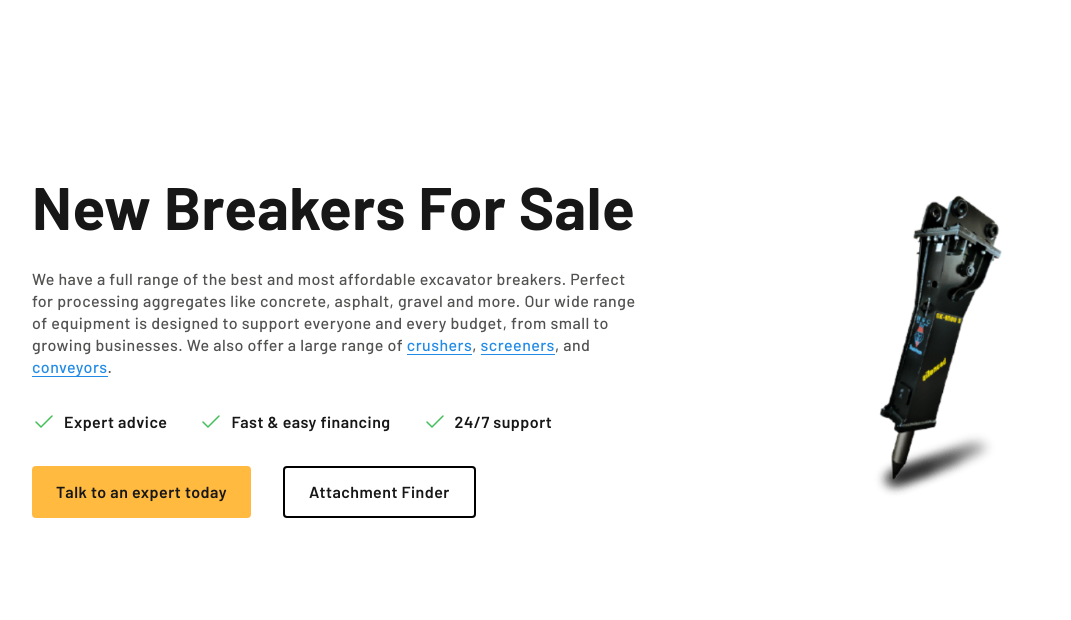
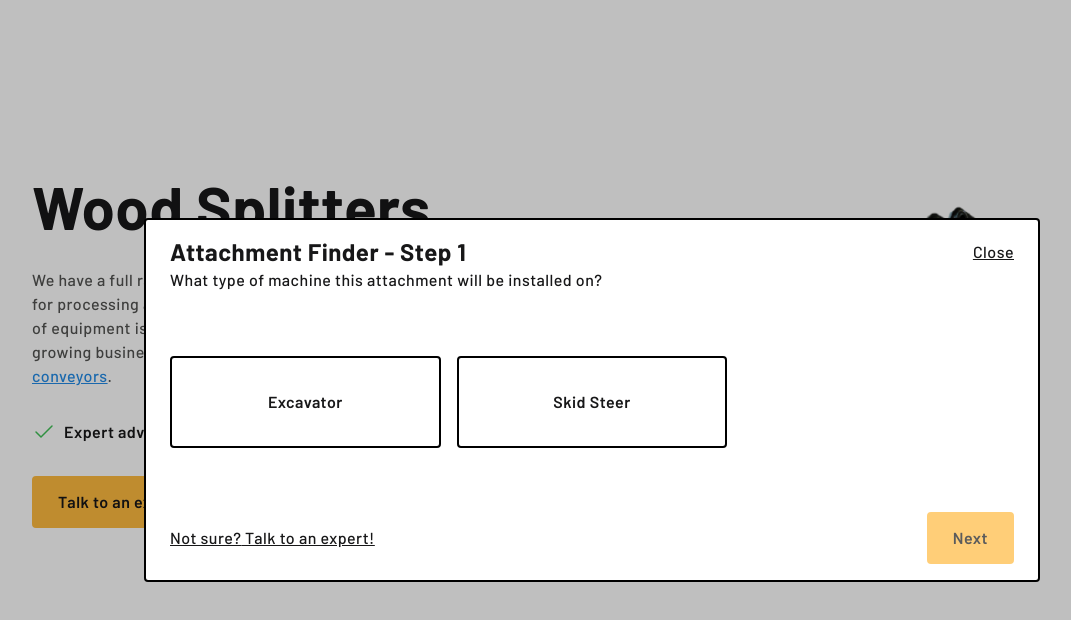
Before and after one commit to rubensrojas/mp-attachment-configurator, a Next.js app: page / in a window 1280 px wide. Both pictures are taken after a click on the button "Attachment Finder". Shown: the top 620 px of the page, without its empty margins (48-1119 px from the left). Built offline with nearby package versions, Linux system fonts and the light colour scheme.

Commit message:
Modal for attachment options selector mockup

```diff
--- a/app/globals.css
+++ b/app/globals.css
@@ -17,7 +17,7 @@
 }
 
 body {
-  color: #171718;
+  @apply text-brand-black;
   letter-spacing: 0.03em;
 }
 
@@ -28,15 +28,17 @@ body {
 
 a {
   color: #228be6;
-  border-bottom: 1px solid #228be6;
+  text-decoration: underline;
 }
 
 .btn {
-  @apply py-4 px-6 w-fit block bg-brand-yellow rounded font-semibold leading-none text-base;
-  @apply transition-colors ease-in-out duration-200 hover:bg-brand-yellow-light;
+  @apply py-4 px-6 w-fit block bg-brand-yellow border-2 border-brand-yellow rounded font-semibold leading-none text-base;
+  @apply transition-colors ease-in-out duration-200 hover:bg-brand-yellow-light hover:border-brand-yellow-light;
+  @apply disabled:opacity-70 disabled:cursor-not-allowed;
 }
 
 .btn--outline {
   @apply py-4 px-6 w-fit block border-2 border-black rounded font-semibold leading-none text-base;
   @apply transition-colors ease-in-out duration-200 hover:bg-brand-yellow-light hover:border-brand-yellow-light;
+  @apply disabled:opacity-70 disabled:cursor-not-allowed;
 }
--- a/app/page.tsx
+++ b/app/page.tsx
@@ -1,19 +1,26 @@
+"use client";
+
+import Modal from "@/components/modal";
 import Image from "next/image";
+import { useState } from "react";
 
 const perks = ["Expert advice", "Fast & easy financing", "24/7 support"];
 
 export default function Home() {
+  const [isOpen, setIsOpen] = useState(false);
+
   return (
+    <>
       <main className="px-5 md:px-20 py-10 md:py-44 max-w-xxl mx-auto">
-      <div className="flex flex-col-reverse gap-16 md:flex-row max-w-[1288px] mx-auto">
+        <div className="flex flex-col-reverse items-center gap-16 md:flex-row max-w-[1288px] mx-auto">
           <div className="flex flex-col gap-8 max-w-[680px]">
-          <h1 className="text-6xl font-bold">New Breakers For Sale</h1>
-          <p className=" text-light-gray leading-snug">
+            <h1 className="text-4xl md:text-6xl font-bold">Wood Splitters</h1>
+            <p className="text-sm md:text-base text-light-gray leading-snug">
               We have a full range of the best and most affordable excavator
-            breakers. Perfect for processing aggregates like concrete, asphalt,
-            gravel and more. Our wide range of equipment is designed to support
-            everyone and every budget, from small to growing businesses. We also
-            offer a large range of{" "}
+              breakers. Perfect for processing aggregates like concrete,
+              asphalt, gravel and more. Our wide range of equipment is designed
+              to support everyone and every budget, from small to growing
+              businesses. We also offer a large range of{" "}
               <a href="https://www.machinerypartner.com/heavy-equipment-categories/crushers">
                 crushers
               </a>
@@ -44,7 +51,11 @@ export default function Home() {
               <button type="button" className="btn">
                 Talk to an expert today
               </button>
-            <button type="button" className="btn--outline">
+              <button
+                type="button"
+                className="btn--outline"
+                onClick={() => setIsOpen(!isOpen)}
+              >
                 Attachment Finder
               </button>
             </div>
@@ -58,5 +69,7 @@ export default function Home() {
           />
         </div>
       </main>
+      {isOpen && <Modal closeModal={() => setIsOpen(false)} />}
+    </>
   );
 }
--- /dev/null
+++ b/components/modal.tsx
@@ -0,0 +1,67 @@
+"use client";
+
+import { useState } from "react";
+import { twMerge } from "tailwind-merge";
+
+const options = ["Excavator", "Skid Steer"];
+
+const Modal: React.FC<{
+  closeModal: () => void;
+}> = ({ closeModal }) => {
+  const [selectedOption, setSelectedOption] = useState<string | null>(null);
+
+  const handleOptionSelection = (option: string): void => {
+    if (selectedOption === option) {
+      setSelectedOption(null);
+      return;
+    }
+    setSelectedOption(option);
+  };
+
+  return (
+    <div className="absolute top-0 left-0 w-screen h-screen flex items-center justify-center bg-black bg-opacity-25 animate px-2.5">
+      <div className="flex flex-col gap-8 sm:gap-16 px-6 py-4 bg-white rounded border-2 border-black w-full max-w-2xl lg:max-w-4xl">
+        <div className="flex gap-4 w-full justify-between">
+          <div className="flex-col gap-4">
+            <h3 className="text-2xl font-bold">Attachment Finder - Step 1</h3>
+            <p>What type of machine this attachment will be installed on?</p>
+          </div>
+          <button
+            className="block w-fit underline leading-8 h-fit"
+            type="button"
+            onClick={closeModal}
+          >
+            Close
+          </button>
+        </div>
+        <div className="grid grid-cols-1 sm:grid-cols-2 md:grid-cols-3 gap-4">
+          {options.map((option) => (
+            <button
+              key={option}
+              className={twMerge(
+                "py-8 px-4 w-full block border-2 border-black rounded font-semibold leading-none text-base transition-colors ease-in-out duration-200 hover:bg-brand-yellow-light hover:border-brand-yellow-light",
+                selectedOption === option &&
+                  "bg-brand-yellow border-brand-yellow"
+              )}
+              type="button"
+              onClick={() => handleOptionSelection(option)}
+            >
+              {option}
+            </button>
+          ))}
+        </div>
+        <div className="w-full flex gap-8 justify-between items-center">
+          <a href="#" className="text-brand-black">
+            Not sure?
+            <br className="sm:hidden" /> Talk to an expert!
+          </a>
+          <button className="btn" disabled={!selectedOption}>
+            Next
+          </button>
+        </div>
+      </div>
+    </div>
+  );
+};
+
+export default Modal;
--- a/tailwind.config.js
+++ b/tailwind.config.js
@@ -14,9 +14,10 @@ module.exports = {
         xxl: "1440px",
       },
       colors: {
-        "light-gray": "#525351",
+        "brand-black": "#171718",
         "brand-yellow": "#ffba3f",
         "brand-yellow-light": "#ffce66",
+        "light-gray": "#525351",
       },
     },
   },
```
Lines whose indentation alone changed are shown as unchanged.
